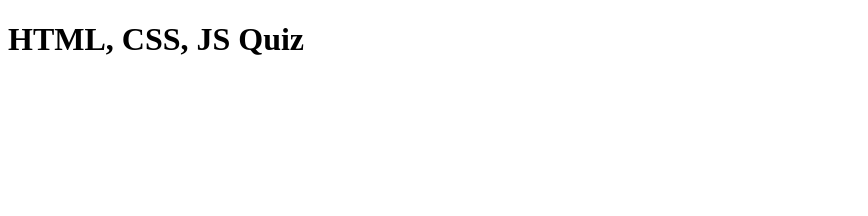
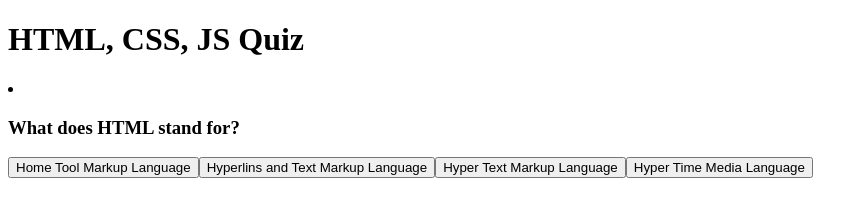
Before and after one commit to matthewdamron/code-quiz, a plain HTML site: page index.html in a window 1280 px wide. Shown: the whole page, without its empty margins (0-868 px from the left). Drawn offline with Linux system fonts and the light colour scheme.

Commit message:
shows the first question and choice buttons

```diff
--- a/assets/js/questions.js
+++ b/assets/js/questions.js
@@ -0,0 +1,121 @@
+// setup score and questionIndex
+var score = 0;
+var questionIndex = 0;
+
+// find the #page-content id and assign it var pageContentEl
+var pageContentEl = document.querySelector("#page-content");
+
+// setup questions and answers in an array
+var questions = [
+    {
+        q: 'What does HTML stand for?',
+        c: ['Home Tool Markup Language', 'Hyperlins and Text Markup Language', 'Hyper Text Markup Language', 'Hyper Time Media Language'],
+        a: 'Hyper Text Markup Language'
+    },
+    {
+        q: 'Choose the correct HTML element for the largest heading?',
+        c: ['<h1>', '<h6>', '<heading>', '<head>'],
+        a: '<h1>'
+    },
+    {
+        q: 'Which character is used to indicate an end tag?',
+        c: ['<', '^', '*', '/'],
+        a: '/'
+    },
+    {
+        q: 'What is the correct HTML for making a checkbox?',
+        c: ['<input type="checkbox">', '<checkbox>', '<check>', '<input type="check">'],
+        a: '<input type="checkbox">'
+    },
+    {
+        q: 'Which HTML element is used to specify a footer for a document or section?',
+        c: ['<section>', '<bottom>', '<footer>', '<div>'],
+        a: '<footer>'
+    }
+]
+
+var displayQuestion = function() {
+    // create list element for my questions
+    var listItemEl = document.createElement("li");
+    // listItemEl.className = "task-item";
+
+    // create div to hold question info
+    var questionInfoEl = document.createElement("div");
+    // questionInfoEl.className = "task-info";
+
+    // add question HTML contect to div
+    questionInfoEl.innerHTML = '<h3>' + questions[questionIndex].q + '</h3>';
+
+    // add question to list item
+    listItemEl.appendChild(questionInfoEl);
+
+    // create choice buttons for question
+    var buttonActionsEl = displayChoiceButton();
+    // add choice buttons to list
+    listItemEl.appendChild(buttonActionsEl);
+
+    // add all items to the list on the pageContentEl
+    pageContentEl.appendChild(listItemEl);
+
+}
+
+var displayChoiceButton = function() {
+    // create div for the choice buttons
+    var buttonContainerEl = document.createElement("div");
+    // buttonContainerEl.className = "task-actions";
+
+    for (i = 0; i < questions[i].c.length; i++) {
+        // create choice button
+        var editButtonEl = document.createElement("button");
+        editButtonEl.textContent = questions[questionIndex].c[i];
+        // editButtonEl.className = "btn edit-btn";
+        // editButtonEl.setAttribute("data-task-id", taskId);
+        buttonContainerEl.appendChild(editButtonEl);
+    }
+
+    return buttonContainerEl;
+}
+
+displayQuestion();
+
+
+// TODO: Iterate over the questions array and display each question in a confirmation box
+// for (var i = 0; i < questions.length; i++) {
+//     var answer = confirm(questions[i].q);
+
+//     if (answer === true && questions[i].a === 't' || answer === false && questions[i].a === 'f') {
+//         score++;
+//         alert('You got the correct answer!');
+//     }
+//     else {
+//         alert('You got the wrong answer!');
+//     }
+// }
+
+
+
+// Renders questions and choices to page:
+// var displayQuestion = function (questionIndex) {
+//     // Clears existing data
+//     questionsDiv.innerHTML = "";
+//     ulCreate.innerHTML = "";
+//     // For loops to loop through all info in array
+//     for (var i = 0; i < questions.length; i++) {
+//         // Appends question title only
+//         var userQuestion = questions[questionIndex].title;
+//         var userChoices = questions[questionIndex].choices;
+//         questionsDiv.textContent = userQuestion;
+//     }
+//     // New for each for question choices
+//     userChoices.forEach(function (newItem) {
+//         var listItem = document.createElement("li");
+//         listItem.textContent = newItem;
+//         questionsDiv.appendChild(ulCreate);
+//         ulCreate.appendChild(listItem);
+//         listItem.addEventListener("click", (compare));
+//     })
+// }
+
+// displayQuestion();
+
+// alert('Your final score is ' + score);
--- a/index.html
+++ b/index.html
@@ -17,6 +17,10 @@
         <h1 class="page-title">HTML, CSS, JS Quiz</h1>
     </header>
 
+    <main class="page-content" id="page-content">
+
+    </main>
+
     <!-- load js script file -->
     <script src="./assets/js/questions.js"></script>
 </body>
```
